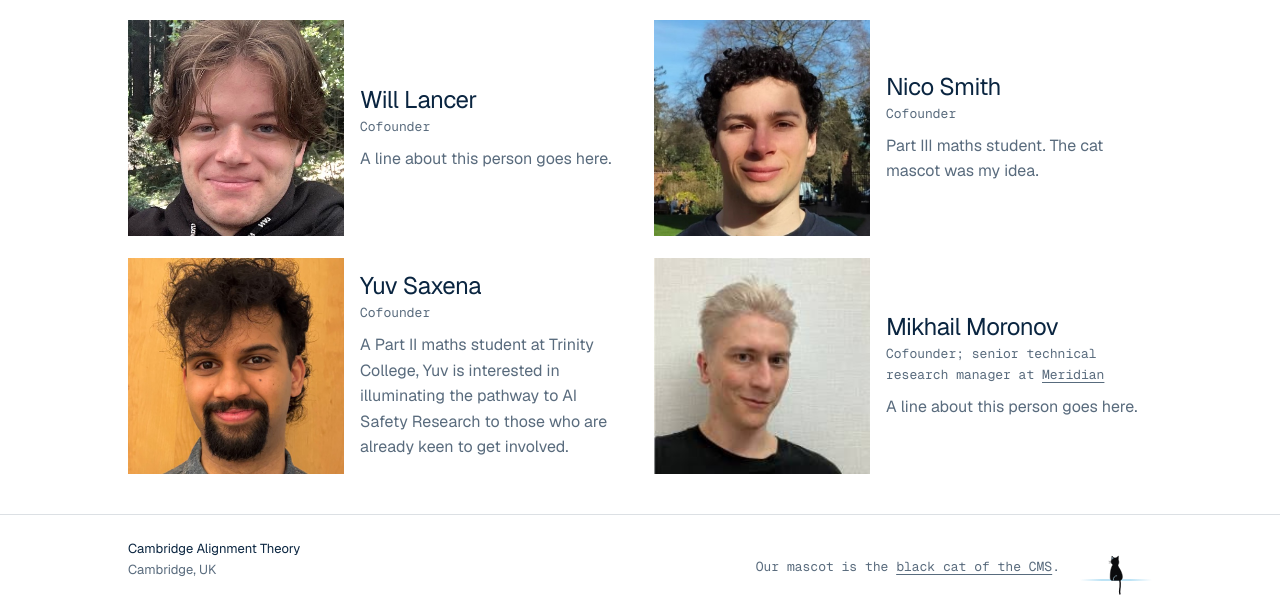
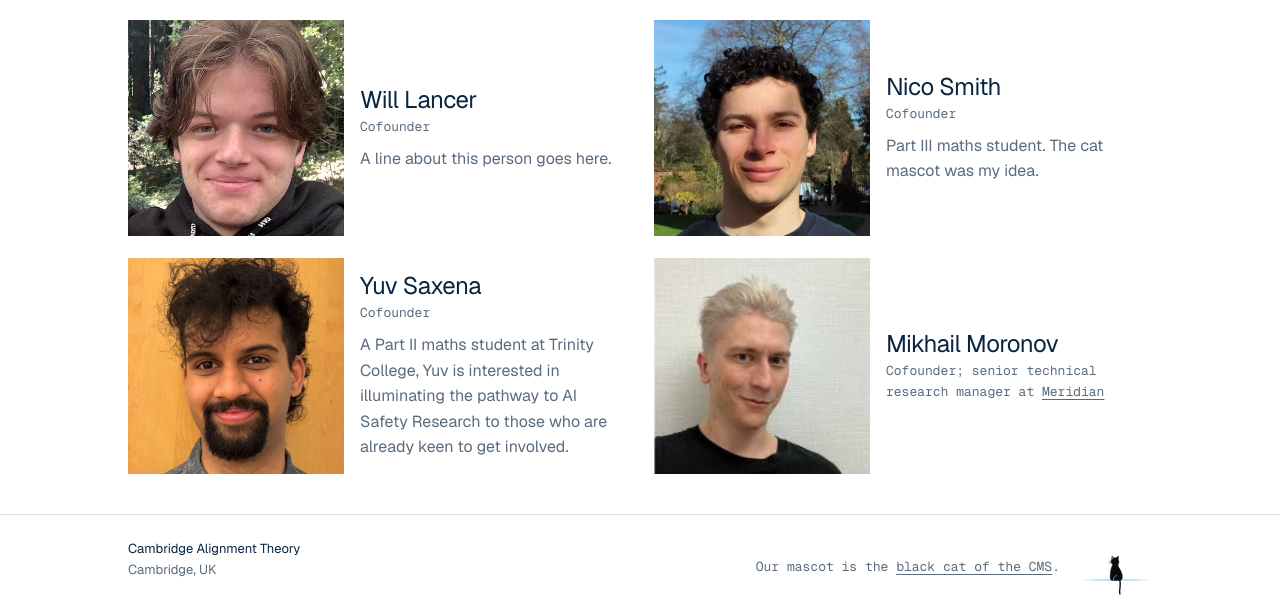
Before and after one commit to cat-alignment/website, a plain HTML site: page people/index.html in a window 1280 px wide. Shown: the part 189-802 px from the top of the page. Drawn offline with nearby package versions, Linux system fonts and the light colour scheme.

Commit message:
removed Mikhail bio

```diff
--- a/people/index.html
+++ b/people/index.html
@@ -83,7 +83,7 @@
         <div>
           <h2 class="person__name">Mikhail Moronov</h2>
           <p class="person__role mono">Cofounder; senior technical research manager at <a href="https://www.meridiancambridge.org/">Meridian</a></p>
-          <p class="person__bio">A line about this person goes here.</p>
+          <!-- <p class="person__bio">A line about this person goes here.</p> -->
         </div>
       </li>
     </ul>
```
